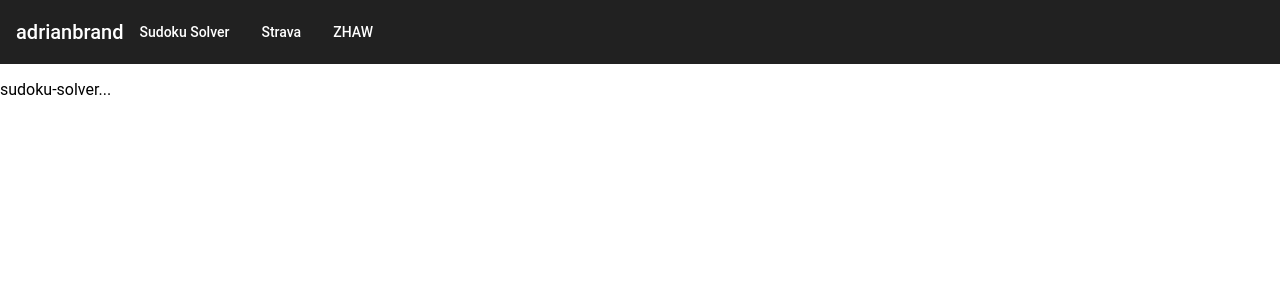
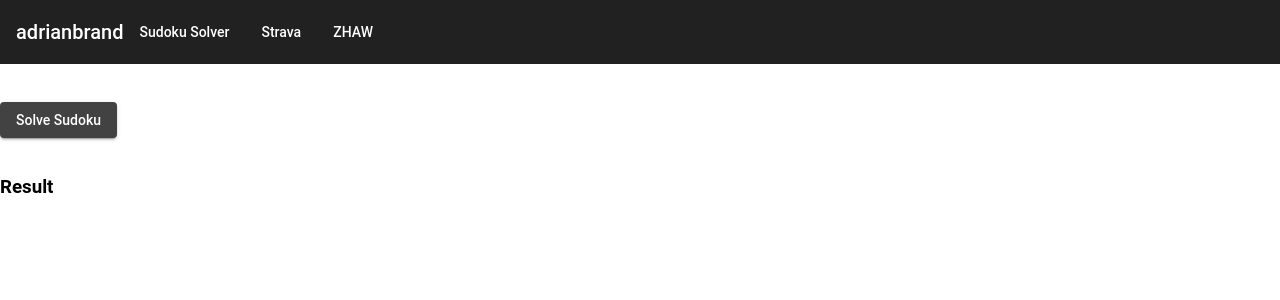
Before and after one commit to brandadrian/factory, an Angular app in the folder kaese/: page /sudokuSolver in a window 1280 px wide. Shown: the top 300 px of the page. Built offline with nearby package versions, Linux system fonts and the light colour scheme.

Commit message:
Sudoku Solver eingebaut

```diff
--- a/kaese/src/app/common.service.ts
+++ b/kaese/src/app/common.service.ts
@@ -9,7 +9,7 @@ export class CommonService {
   constructor(private http: HttpClient) { }
 
   getMessage() {
-    return this.http.get('http://dummy.restapiexample.com/api/v1/employees')
+    return this.http.get('http://brandadrian.internet-box.ch:9001/sudoku')
     //return "hello from common...";
   }
 }
--- a/kaese/src/app/strava/strava.component.ts
+++ b/kaese/src/app/strava/strava.component.ts
@@ -20,6 +20,6 @@ export class StravaComponent implements OnInit {
 
   clickButton() {
     return this.commonService.getMessage()
-    .subscribe((data: Object) => this.message = "ID: " + data[1]["id"] + " Name:" + data[1]["employee_name"]);
+    .subscribe((data: Object) => this.message = "SudokuToSolveString: " + data["sudokuToSolveString"] + "SudokuSolvedString:" + data["sudokuSolvedString"]);
   }
 }
--- a/kaese/src/app/sudoku-solver/sudoku-solver.component.html
+++ b/kaese/src/app/sudoku-solver/sudoku-solver.component.html
@@ -1 +1,7 @@
-<p>sudoku-solver...</p>
+<br>
+<br>
+<button mat-raised-button (click)="clickButton()">Solve Sudoku</button>
+<br>
+<br>
+<h3>Result</h3>
+{{message}}
--- a/kaese/src/app/sudoku-solver/sudoku-solver.component.ts
+++ b/kaese/src/app/sudoku-solver/sudoku-solver.component.ts
@@ -1,4 +1,5 @@
 import { Component, OnInit } from '@angular/core';
+import { CommonService } from '../common.service';
 
 @Component({
   selector: 'app-sudoku-solver',
@@ -7,9 +8,16 @@ import { Component, OnInit } from '@angular/core';
 })
 export class SudokuSolverComponent implements OnInit {
 
-  constructor() { }
+  message: string;
+  private counter: number;
+
+  constructor(private commonService: CommonService) { }
 
   ngOnInit() {
   }
 
+  clickButton() {
+    return this.commonService.getMessage()
+    .subscribe((data: Object) => this.message = "SudokuToSolveString: " + data["sudokuToSolveString"] + "SudokuSolvedString:" + data["sudokuSolvedString"]);
+  }
 }
```
